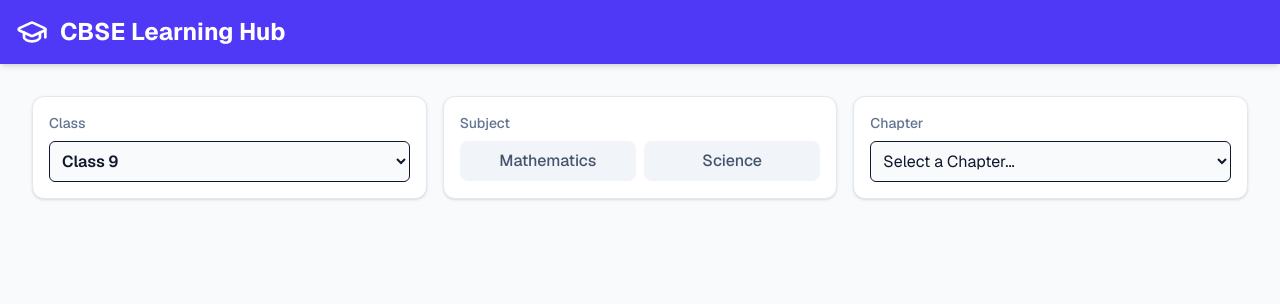
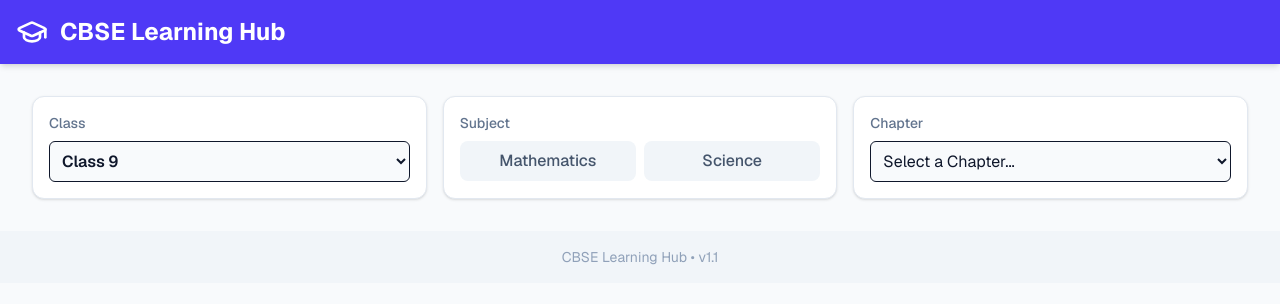
Before and after one commit to Raghumalyala20/cbse-app, a Next.js app: page / in a window 1280 px wide. Shown: the top 304 px of the page. Built offline with nearby package versions, Linux system fonts and the light colour scheme.

Commit message:
Chore: Add v1.1 version indicator

```diff
--- a/app/page.tsx
+++ b/app/page.tsx
@@ -174,6 +174,10 @@ export default function Home() {
           </div>
         )}
       </main>
+
+      <footer className="bg-slate-100 p-4 text-center text-slate-400 text-sm">
+        <p>CBSE Learning Hub • v1.1</p>
+      </footer>
     </div>
   );
 }
```
